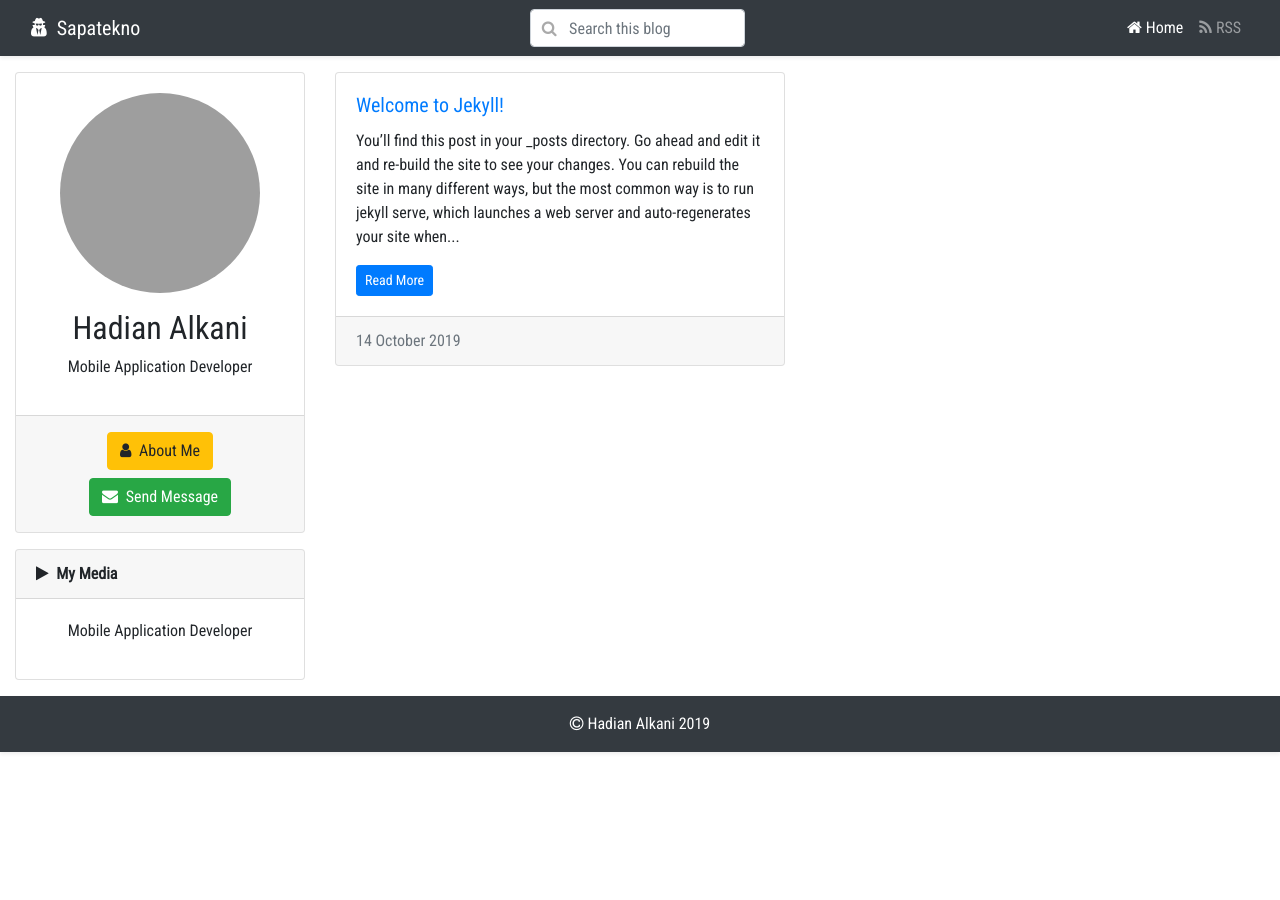
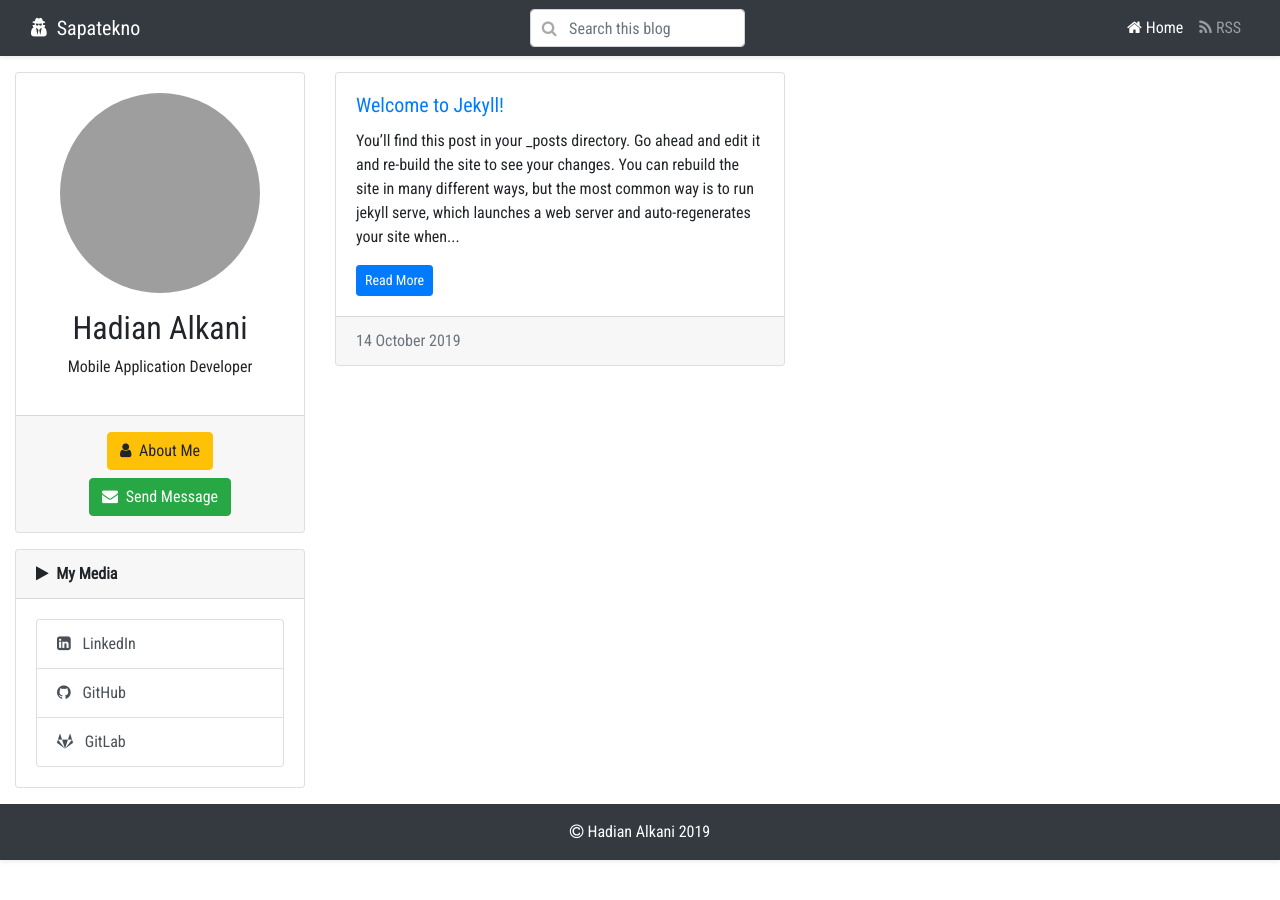
Before and after one commit to sapatekno/sapatekno.github.io, a Jekyll site: the page built from index.html, in a window 1280 px wide. Built offline with Jekyll 4.4.1, drawn with Linux system fonts in a browser that asks for light colours; the list of posts is cut into pages by our own code; grey boxes are pictures that could not be loaded.

Commit message:
git - add link for sidebar (finish)

```diff
--- a/_layouts/default.html
+++ b/_layouts/default.html
@@ -92,25 +92,36 @@
                             <p class="text-center">Mobile Application Developer</p>
                         </div>
                         <div class="card-footer text-center">
-                            <button class="btn btn-warning mt-1 mb-1" type="button"><i class="fa fa-user mr-1"></i>
+                            <a class="btn btn-warning mt-1 mb-1" href="https://www.linkedin.com/in/hadianalkani/"
+                               type="button"><i class="fa fa-user mr-1"></i>
                                 About Me
-                            </button>
-                            <button class="btn btn-success mt-1 mb-1" type="button"><i class="fa fa-envelope mr-1"></i>
+                            </a>
+                            <a class="btn btn-success mt-1 mb-1" href="mailto:hadian.online@gmail.com" rel="nofollow"
+                               type="button"><i class="fa fa-envelope mr-1"></i>
                                 Send
                                 Message
-                            </button>
+                            </a>
                         </div>
                     </div>
                 </div>
             </div>
-            <div class="row mt-3 mb-3 d-none d-sm-block">
+            <div class="row mt-3 mb-3 d-none d-md-block">
                 <div class="col">
                     <div class="card">
                         <div class="card-header">
                             <i class="fa fa-play mr-1"></i> <strong>My Media</strong>
                         </div>
                         <div class="card-body center">
-                            <p class="text-center">Mobile Application Developer</p>
+                            <div class="list-group">
+                                <a class="list-group-item list-group-item-action"
+                                   href="https://www.linkedin.com/in/hadianalkani/"><i
+                                        class="fa fa-linkedin-square mr-2"></i> LinkedIn</a>
+                                <a class="list-group-item list-group-item-action"
+                                   href="https://github.com/sapatekno/"><i
+                                        class="fa fa-github mr-2"></i> GitHub</a>
+                                <a class="list-group-item list-group-item-action" href="https://gitlab.com/sapatekno"><i
+                                        class="fa fa-gitlab mr-2"></i> GitLab</a>
+                            </div>
                         </div>
                     </div>
                 </div>
```
